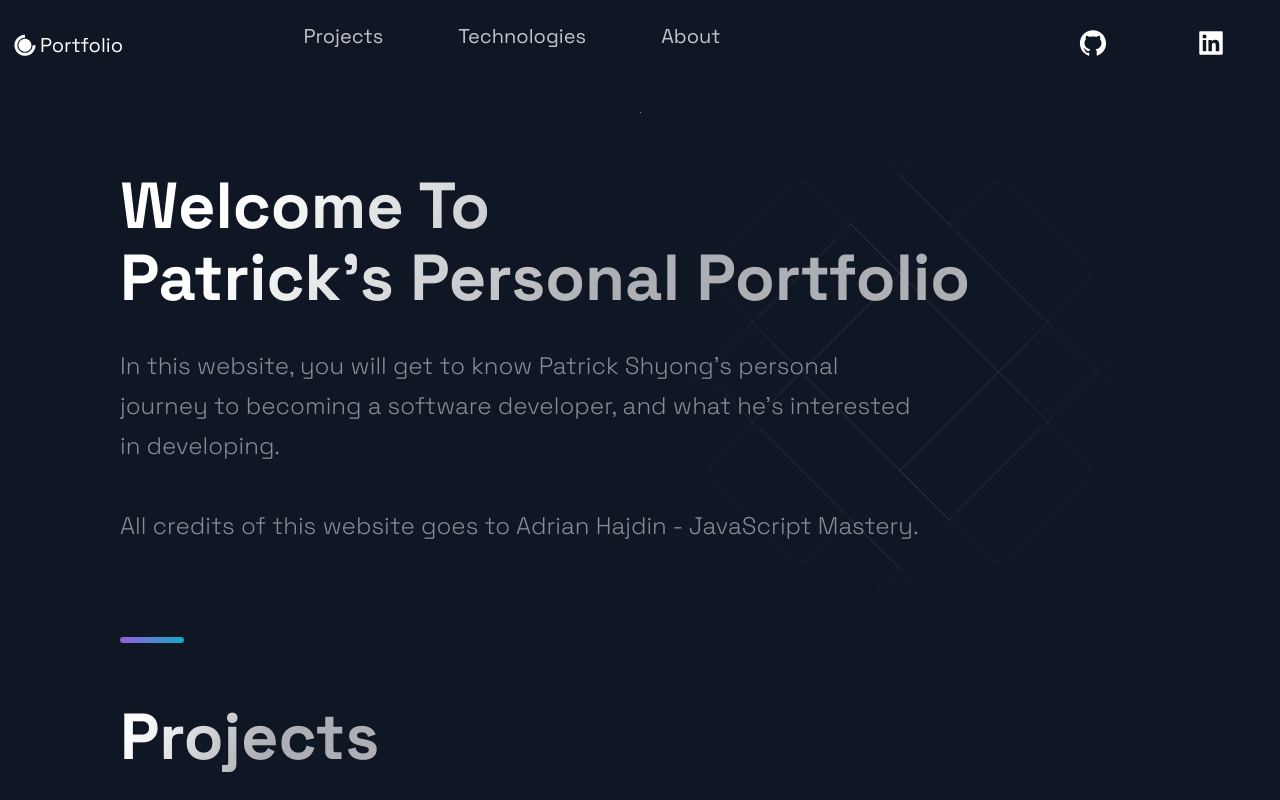
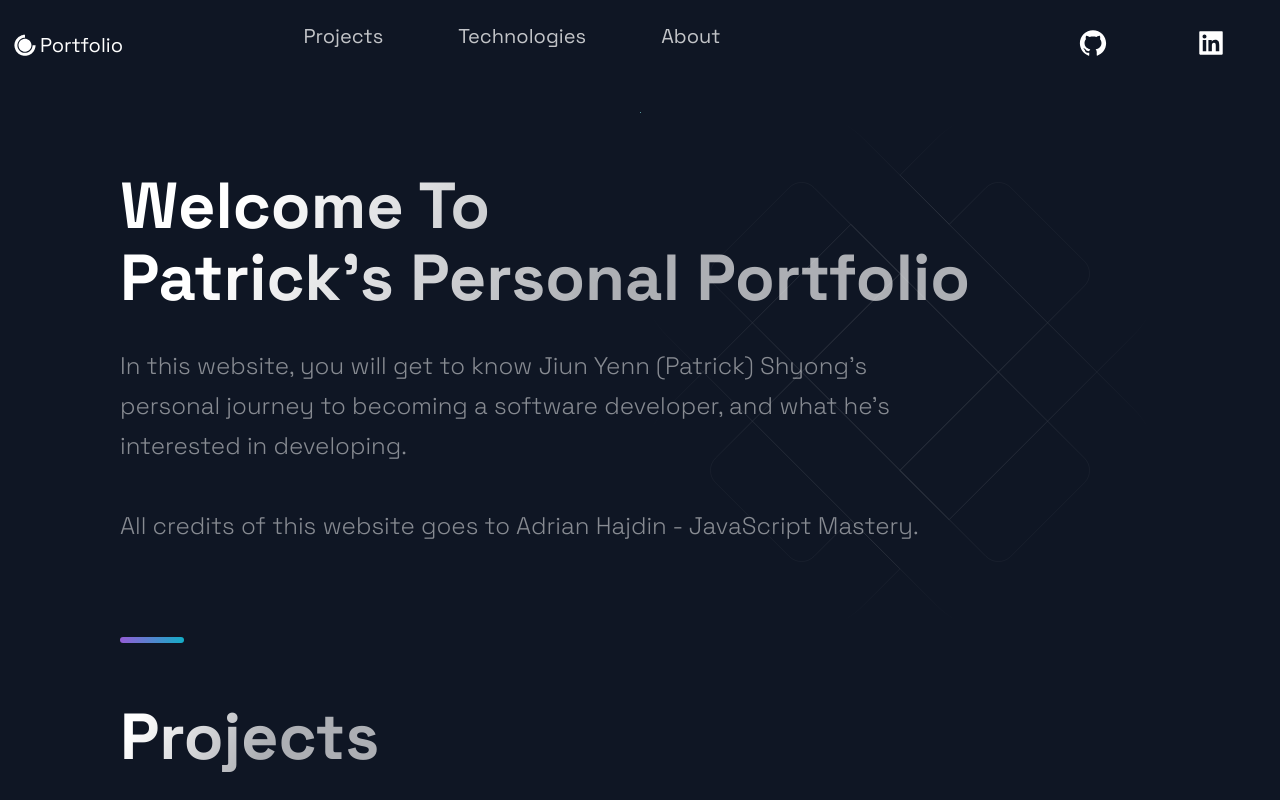
Before and after one commit to pshyong/portfolio-website, a Next.js app: page / in a window 1280 px wide. Shown: the top 800 px of the page. Built offline with nearby package versions, Linux system fonts and the light colour scheme.

Commit message:
Update Hero

```diff
--- a/src/components/Hero/Hero.js
+++ b/src/components/Hero/Hero.js
@@ -12,7 +12,7 @@ const Hero = (props) => (
         Patrick's Personal Portfolio
       </SectionTitle>
       <SectionText>
-        In this website, you will get to know Patrick Shyong's personal journey to becoming a software developer, and what he's interested in developing.
+        In this website, you will get to know Jiun Yenn (Patrick) Shyong's personal journey to becoming a software developer, and what he's interested in developing.
         <br /> <br /> All credits of this website goes to Adrian Hajdin - JavaScript Mastery.
       </SectionText>
       {/* <Button onClick={() => window.location = 'about'}>
```
